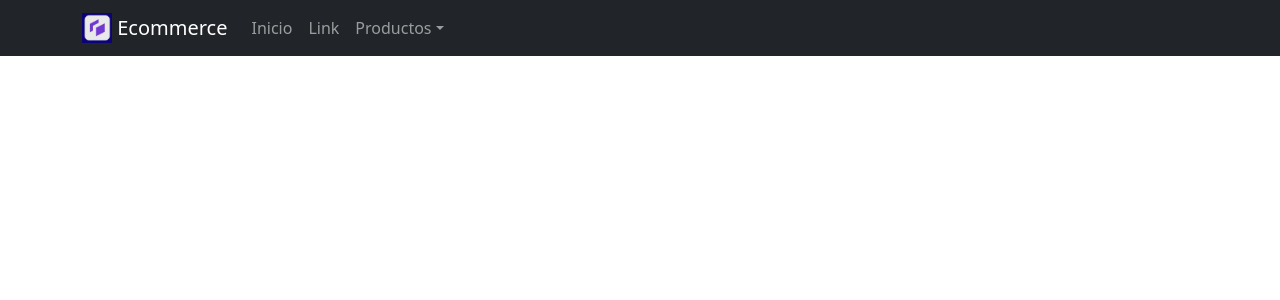
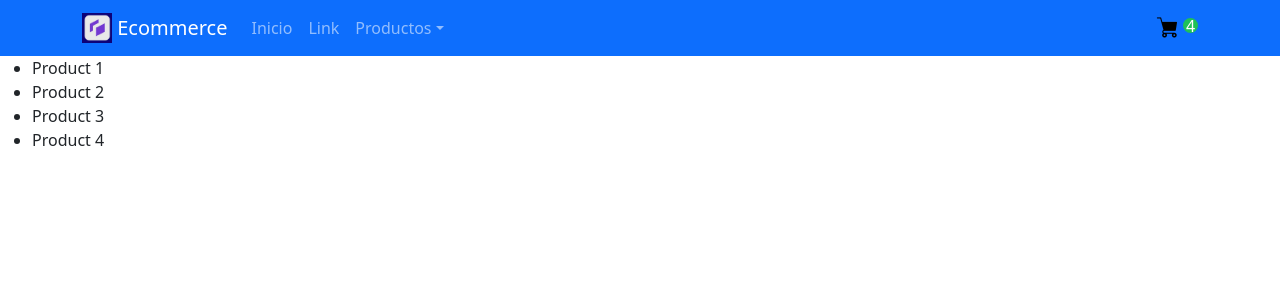
Before and after one commit to 120m4n/ecommerce-sarmiento, a React (Create React App) app: page / in a window 1280 px wide. Shown: the top 300 px of the page. Built offline with nearby package versions, Linux system fonts and the light colour scheme.

Commit message:
agregado CartWidget e ItemListContainer

```diff
--- a/src/App.js
+++ b/src/App.js
@@ -1,15 +1,50 @@
-import logo from './assets/logo_aria.png';
+import logo from "./assets/logo_aria.png";
 // import './App.css';
-import 'bootstrap/dist/css/bootstrap.min.css';
+import "bootstrap/dist/css/bootstrap.min.css";
 
-import Navbar from './components/NavBar'
+import Navbar from "./components/NavBar/NavBar";
+import CartWidget from "./components/CartWidget/CartWidget";
+import ItemListContainer from "./components/ItemListContainer/ItemListContainer";
+
+//create a list of products that
+//will be used to populate the item list
+const products = [
+    {
+    id: 1,
+    name: "Product 1",
+    price: 10,
+    quantity: 2
+  },
+  {
+    id: 2,
+    name: "Product 2",
+    price: 20,
+    quantity: 3
+  },
+  {
+    id: 3,
+    name: "Product 3",
+    price: 30,
+    quantity: 1
+  },
+  {
+    id: 4,
+    name: "Product 4",
+    price: 40,
+    quantity: 4
+  }
+];
+
 
 function App() {
   return (
     <div className="App">
       <header className="App-header">
-        <Navbar logo={logo}/>
+        <Navbar logo={logo}>
+          <CartWidget count={4} />
+        </Navbar>
       </header>
+      <ItemListContainer items={products} />
     </div>
   );
 }
--- /dev/null
+++ b/src/components/CartWidget/CartWidget.css
@@ -0,0 +1,31 @@
+.header__actions-icon {
+    margin: 5px 5px 0;
+    font-size: 24px;
+}
+
+.icon {
+    display: inline-block;
+    width: 1em;
+    height: 1em;
+    stroke-width: 0;
+    stroke: currentColor;
+    fill: currentColor;
+}
+
+.indicator__count.indicator__count--active {
+    display: inline-block;
+    -webkit-animation: revealCount .25s;
+    animation: revealCount .25s;
+}
+
+
+.indicator__count {
+    background: #1fc157;
+    border-radius: 50%;
+    width: 15px;
+    height: 15px;
+    line-height: 16px;
+    text-align: center;
+    font-size: 1rem;
+    color: #fff;
+}
--- /dev/null
+++ b/src/components/CartWidget/CartWidget.jsx
@@ -0,0 +1,15 @@
+import React from 'react'
+import cart_logo from '../../assets/shopping_cart.png'
+
+import './CartWidget.css'
+
+function CartWidget({count}) {
+    return (
+        <div>
+            <img width="30" src={cart_logo} alt='logotipo shoppingcart' />
+            <span className='indicator__count indicator__count--active'>{count}</span>
+        </div>
+    )
+}
+
+export default CartWidget
--- /dev/null
+++ b/src/components/ItemListContainer/ItemListContainer.jsx
@@ -0,0 +1,20 @@
+import React from 'react';
+
+const ItemListContainer = ({items}) => {
+    return (
+        <div className="ItemListContainer">
+            <ul className="ItemList">
+                {items.map((item, index) => {
+                    return (
+                        <li className="Item" key={item.id} >
+                            {item.name}
+                        </li>
+                    )
+                })}
+            </ul>
+
+        </div>
+    );
+}
+
+export default ItemListContainer;
--- a/src/components/NavBar.jsx
+++ /dev/null
@@ -1,44 +0,0 @@
-import Navbar from 'react-bootstrap/Navbar';
-import Nav from 'react-bootstrap/Nav';
-import NavDropdown from 'react-bootstrap/NavDropdown';
-import Container from 'react-bootstrap/Container';
-
-import React from 'react'
-
-function NavBar(props) {
-    return (
-        <>
-            <Navbar bg="dark" variant="dark" expand="lg">
-            <Container>
-                <Navbar.Brand href="#home">
-                    <img
-                    alt=""
-                    src={props.logo}
-                    width="30"
-                    height="30"
-                    className="d-inline-block align-top"
-                    />{' '}
-                    Ecommerce
-                </Navbar.Brand>
-                <Navbar.Toggle aria-controls="basic-navbar-nav" />
-                <Navbar.Collapse id="basic-navbar-nav">
-                <Nav className="me-auto">
-                    <Nav.Link href="#home">Inicio</Nav.Link>
-                    <Nav.Link href="#link">Link</Nav.Link>
-                    <NavDropdown title="Productos" id="basic-nav-dropdown">
-                    <NavDropdown.Item href="#action/3.1">Producto A1</NavDropdown.Item>
-                    <NavDropdown.Item href="#action/3.2">Producto A2</NavDropdown.Item>
-                    <NavDropdown.Item href="#action/3.3">Producto A3</NavDropdown.Item>
-                    <NavDropdown.Divider />
-                    <NavDropdown.Item href="#action/3.4">Producto B1</NavDropdown.Item>
-                    <NavDropdown.Item href="#action/3.5">Producto B2</NavDropdown.Item>
-                    </NavDropdown>
-                </Nav>
-                </Navbar.Collapse>
-            </Container>
-            </Navbar>
-        </>
-    )
-}
-
-export default NavBar
--- /dev/null
+++ b/src/components/NavBar/NavBar.jsx
@@ -0,0 +1,46 @@
+import React from 'react'
+import Navbar from 'react-bootstrap/Navbar';
+import Nav from 'react-bootstrap/Nav';
+import NavDropdown from 'react-bootstrap/NavDropdown';
+import Container from 'react-bootstrap/Container';
+
+
+
+function NavBar(props) {
+    return (
+        <>
+            <Navbar bg="primary" variant="dark" expand="lg">
+                <Container>
+                    <Navbar.Brand href="#home">
+                        <img
+                        alt="logotipo empresa"
+                        src={props.logo}
+                        width="30"
+                        height="30"
+                        className="d-inline-block align-top"
+                        />{' '}
+                        Ecommerce
+                    </Navbar.Brand>
+                    <Navbar.Toggle aria-controls="basic-navbar-nav" />
+                    <Navbar.Collapse id="basic-navbar-nav">
+                    <Nav className="me-auto">
+                        <Nav.Link href="#home">Inicio</Nav.Link>
+                        <Nav.Link href="#link">Link</Nav.Link>
+                        <NavDropdown title="Productos" id="basic-nav-dropdown">
+                        <NavDropdown.Item href="#action/3.1">Producto A1</NavDropdown.Item>
+                        <NavDropdown.Item href="#action/3.2">Producto A2</NavDropdown.Item>
+                        <NavDropdown.Item href="#action/3.3">Producto A3</NavDropdown.Item>
+                        <NavDropdown.Divider />
+                        <NavDropdown.Item href="#action/3.4">Producto B1</NavDropdown.Item>
+                        <NavDropdown.Item href="#action/3.5">Producto B2</NavDropdown.Item>
+                        </NavDropdown>
+                    </Nav>
+                    </Navbar.Collapse>
+                    { props.children}
+                </Container>
+            </Navbar>
+        </>
+    )
+}
+
+export default NavBar
```
Also changed, not shown: src/assets/-shopping-cart_90604.png (added), src/assets/shopping_cart.png (added).
